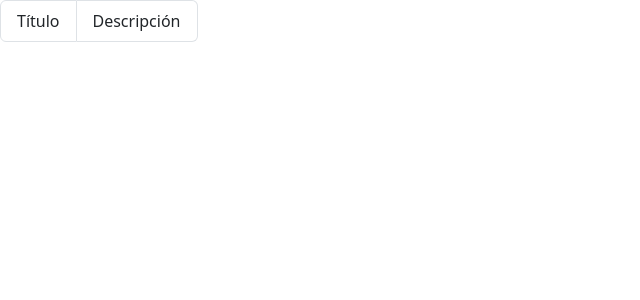
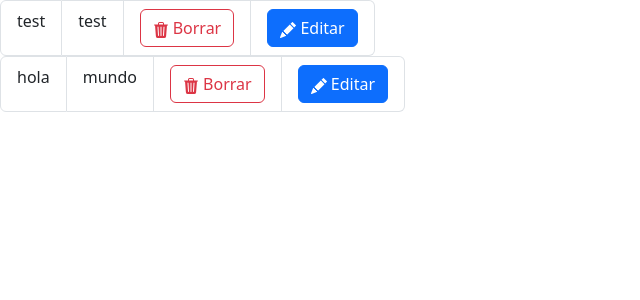
Before and after one commit to RSAdrian9/HolaMundoAngular, an Angular app: page / in a window 1280 px wide. Shown: the top 300 px of the page, without its empty margins (0-640 px from the left). Built offline with nearby package versions, Linux system fonts and the light colour scheme.

Commit message:
Primer commit: Agregar proyecto de Angular

```diff
--- a/src/app/app.component.html
+++ b/src/app/app.component.html
@@ -1,2 +1,5 @@
-<app-note></app-note>
+<app-note [note]="{title:'test',description:'test'}"
+(editNote)="this.editingNote($event)" (removeNote)="this.removingNote($event)"></app-note>
+<app-note [note]="{id:2, title:'hola',description:'mundo'}"
+(editNote)="this.editingNote($event)" (removeNote)="this.removingNote($event)"></app-note>
 <router-outlet></router-outlet>
--- a/src/app/app.component.ts
+++ b/src/app/app.component.ts
@@ -1,4 +1,5 @@
 import { Component } from '@angular/core';
+import { INote } from './model/INote';
 
 @Component({
   selector: 'app-root',
@@ -7,4 +8,15 @@
 })
 export class AppComponent {
   title = 'HolaMundo';
+
+  public removingNote($event:INote){
+    console.log("Eliminando Nota");
+    console.log($event);
+  }
+
+  public editingNote($event:INote){
+    console.log("Editando Nota");
+    console.log($event);
+
+  }
 }
--- a/src/app/components/note/note.component.html
+++ b/src/app/components/note/note.component.html
@@ -1,4 +1,20 @@
 <ul class="list-group list-group-horizontal">
-    <li class="list-group-item">Título</li>
-    <li class="list-group-item">Descripción</li>
+    <li class="list-group-item">{{note.title}}</li>
+    <li class="list-group-item">{{note.description}}</li>
+    <li class="list-group-item">
+      <button type="button" class="btn btn-outline-danger" (click)="this.removeNoteFn">
+        <svg xmlns="http://www.w3.org/2000/svg" width="16" height="16" fill="currentColor" class="bi bi-trash3-fill" viewBox="0 0 16 16">
+        <path d="M11 1.5v1h3.5a.5.5 0 0 1 0 1h-.538l-.853 10.66A2 2 0 0 1 11.115 16h-6.23a2 2 0 0 1-1.994-1.84L2.038 3.5H1.5a.5.5 0 0 1 0-1H5v-1A1.5 1.5 0 0 1 6.5 0h3A1.5 1.5 0 0 1 11 1.5Zm-5 0v1h4v-1a.5.5 0 0 0-.5-.5h-3a.5.5 0 0 0-.5.5ZM4.5 5.029l.5 8.5a.5.5 0 1 0 .998-.06l-.5-8.5a.5.5 0 1 0-.998.06Zm6.53-.528a.5.5 0 0 0-.528.47l-.5 8.5a.5.5 0 0 0 .998.058l.5-8.5a.5.5 0 0 0-.47-.528ZM8 4.5a.5.5 0 0 0-.5.5v8.5a.5.5 0 0 0 1 0V5a.5.5 0 0 0-.5-.5Z"></path>
+        </svg>
+        Borrar
+      </button>
+    </li>
+    <li class="list-group-item">
+      <button type="button" class="btn btn-primary" (click)="this.editNoteFn">
+        <svg xmlns="http://www.w3.org/2000/svg" width="16" height="16" fill="currentColor" class="bi bi-pencil-fill" viewBox="0 0 16 16">
+        <path d="M12.854.146a.5.5 0 0 0-.707 0L10.5 1.793 14.207 5.5l1.647-1.646a.5.5 0 0 0 0-.708l-3-3zm.646 6.061L9.793 2.5 3.293 9H3.5a.5.5 0 0 1 .5.5v.5h.5a.5.5 0 0 1 .5.5v.5h.5a.5.5 0 0 1 .5.5v.5h.5a.5.5 0 0 1 .5.5v.207l6.5-6.5zm-7.468 7.468A.5.5 0 0 1 6 13.5V13h-.5a.5.5 0 0 1-.5-.5V12h-.5a.5.5 0 0 1-.5-.5V11h-.5a.5.5 0 0 1-.5-.5V10h-.5a.499.499 0 0 1-.175-.032l-.179.178a.5.5 0 0 0-.11.168l-2 5a.5.5 0 0 0 .65.65l5-2a.5.5 0 0 0 .168-.11l.178-.178z"></path>
+        </svg>
+        Editar
+      </button>
+    </li>
   </ul>
--- a/src/app/components/note/note.component.ts
+++ b/src/app/components/note/note.component.ts
@@ -1,10 +1,36 @@
-import { Component } from '@angular/core';
+import { Component, EventEmitter, Input, OnInit, Output } from '@angular/core';
+import { INote } from 'src/app/model/INote';
 
 @Component({
   selector: 'app-note',
   templateUrl: './note.component.html',
   styleUrls: ['./note.component.css']
 })
-export class NoteComponent {
+export class NoteComponent implements OnInit{
+  @Input('note') public note:INote = {
+    id:-1,
+    title:'',
+    description:''
+  };
+
+  @Output() editNote = new EventEmitter<INote>();
+  @Output() removeNote = new EventEmitter<INote>();
+
+  constructor(){
+  }
+
+  ngOnInit(): void {
+
+  }
+
+  public editNoteFn(){
+    if(this.note.id==-1) return;
+    this.editNote.emit(this.note);
+  }
+
+  public removeNoteFn(){
+    if(this.note.id==-1) return;
+    this.removeNote.emit(this.note);
+  }
 
 }
--- /dev/null
+++ b/src/app/model/INote.ts
@@ -0,0 +1,5 @@
+export interface INote{
+    id?:number,
+    title:string;
+    description:string;
+}
```
